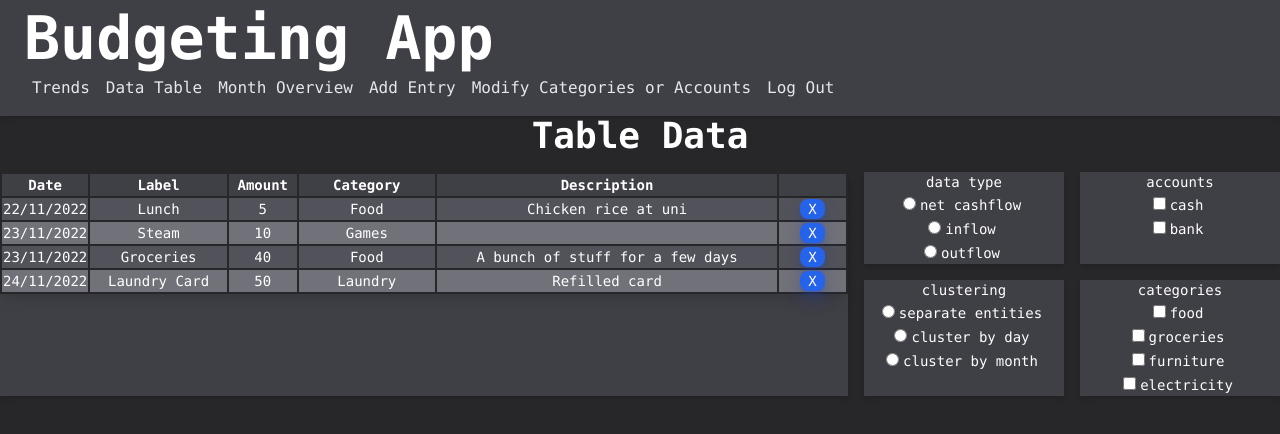
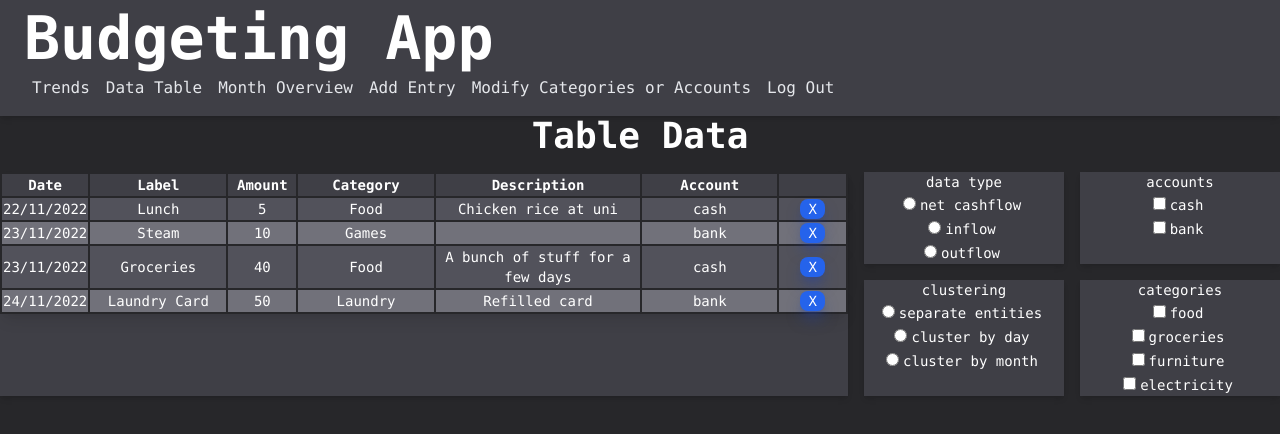
Before and after one commit to duccsquared/budgeting-app, a React (Create React App) app: page /tableDisplay in a window 1280 px wide. Shown: the top 434 px of the page. Built offline with nearby package versions, Linux system fonts and the light colour scheme.

Commit message:
added column for account in the transaction table

```diff
--- a/src/App.js
+++ b/src/App.js
@@ -22,13 +22,13 @@ class App extends React.Component { // <div style={{height: 20}}></div>
                 categoryList: ["food","groceries","furniture","electricity"],
                 accountList: ["cash","bank"]
         }
-        this.addEntry("22/11/2022","Lunch",5,"Food","Chicken rice at uni")
-        this.addEntry("23/11/2022","Steam",10,"Games")
-        this.addEntry("23/11/2022","Groceries",40,"Food","A bunch of stuff for a few days")
-        this.addEntry("24/11/2022","Laundry Card",50,"Laundry","Refilled card")
+        this.addEntry("22/11/2022","Lunch",5,"Food","Chicken rice at uni","cash")
+        this.addEntry("23/11/2022","Steam",10,"Games","","bank")
+        this.addEntry("23/11/2022","Groceries",40,"Food","A bunch of stuff for a few days","cash")
+        this.addEntry("24/11/2022","Laundry Card",50,"Laundry","Refilled card","bank")
     }
-    addEntry(date="5/5/2020",label="default",amount=0,category="none",description="") {
-        this.state.transactionList.push(new Transaction(date,label,amount,category,description))
+    addEntry(date="5/5/2020",label="default",amount=0,category="none",description="",account="") {
+        this.state.transactionList.push(new Transaction(date,label,amount,category,description,account))
         this.setState({
             transactionList: this.state.transactionList
         })
--- a/src/data/transaction.js
+++ b/src/data/transaction.js
@@ -1,11 +1,11 @@
 class Transaction {
-    constructor(date="5/5/2020",label="default",amount=0,category="none",description="") {
+    constructor(date="5/5/2020",label="default",amount=0,category="none",description="",account="") {
         this.date = date
         this.label = label
         this.amount = amount
         this.category = category
         this.description = description
-
+        this.account = account
     }
 }
 
--- a/src/pages/addTransaction.js
+++ b/src/pages/addTransaction.js
@@ -15,7 +15,7 @@ class AddTransaction extends React.Component {
     }
 
     onConfirm() {
-        this.props.addEntry(this.state.date,this.state.label,this.state.amount,this.state.category,this.state.description)
+        this.props.addEntry(this.state.date,this.state.label,this.state.amount,this.state.category,this.state.description,this.state.account)
     }
 
     render() {
--- a/src/transactionTable.js
+++ b/src/transactionTable.js
@@ -14,7 +14,8 @@ class TransactionTable extends React.Component {
             (a,b)=> invertFunc(a.label.localeCompare(b.label)),
             (a,b)=> invertFunc(a.amount - b.amount),
             (a,b)=> invertFunc(a.category.localeCompare(b.category)),
-            (a,b)=> invertFunc(a.description.localeCompare(b.description))]
+            (a,b)=> invertFunc(a.description.localeCompare(b.description)),
+            (a,b)=> invertFunc(a.account.localeCompare(b.account))]
     }
 
     setSort(col) {
@@ -47,7 +48,8 @@ class TransactionTable extends React.Component {
                         <TransactionTH className="w-2/12" index={1} sortType={sortType} ascending={ascending} setSort={(col)=>this.setSort(col)}>Label</TransactionTH>
                         <TransactionTH className="w-1/12" index={2} sortType={sortType} ascending={ascending} setSort={(col)=>this.setSort(col)}>Amount</TransactionTH>
                         <TransactionTH className="w-2/12" index={3} sortType={sortType} ascending={ascending} setSort={(col)=>this.setSort(col)}>Category</TransactionTH>
-                        <TransactionTH className="w-5/12" index={4} sortType={sortType} ascending={ascending} setSort={(col)=>this.setSort(col)}>Description</TransactionTH>
+                        <TransactionTH className="w-3/12" index={4} sortType={sortType} ascending={ascending} setSort={(col)=>this.setSort(col)}>Description</TransactionTH>
+                        <TransactionTH className="w-2/12" index={5} sortType={sortType} ascending={ascending} setSort={(col)=>this.setSort(col)}>Account</TransactionTH>
                         <TH className="w-1/12"></TH>
                     </TR1>
                 </THead>
@@ -87,6 +89,7 @@ class TransactionRow extends React.Component {
                <TD>{this.props.transaction.amount}</TD>
                <TD>{this.props.transaction.category}</TD>
                <TD>{this.props.transaction.description}</TD>
+               <TD>{this.props.transaction.account}</TD>
                <TD><BtnMain onClick={() => this.props.removeEntry(this.props.index)}>X</BtnMain></TD>
            </TR>
            )
```
